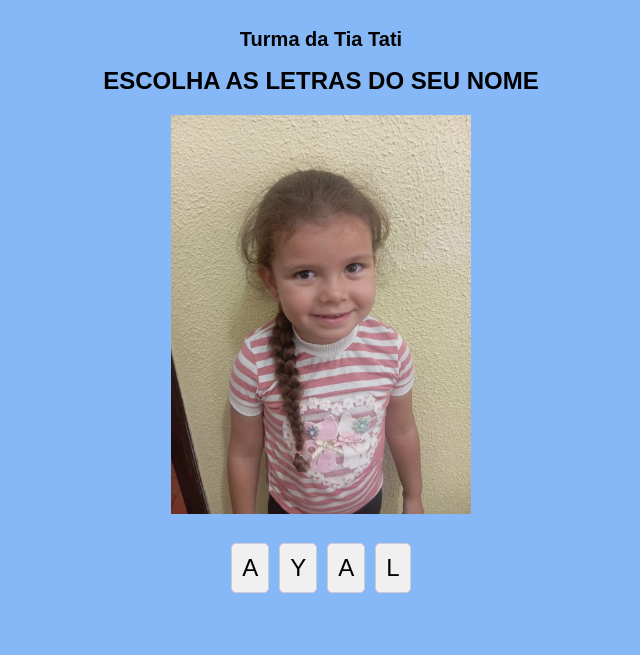
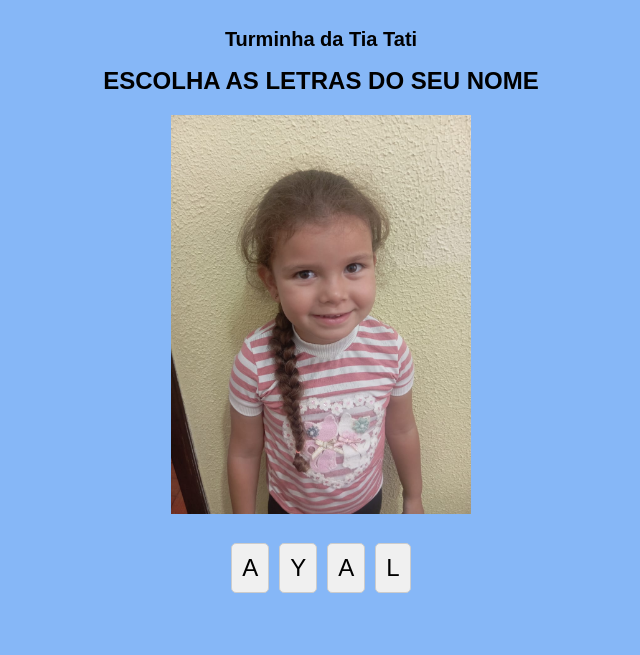
Before and after one commit to destrogabriel/CSJI_Anagrama, a plain HTML site: page index.html in a window 1280 px wide. Shown: the top 655 px of the page, without its empty margins (319-959 px from the left). Drawn offline with Linux system fonts and the light colour scheme.

Commit message:
Update index.html

```diff
--- a/index.html
+++ b/index.html
@@ -3,7 +3,7 @@
 <head>
     <meta charset="UTF-8">
     <meta name="viewport" content="width=device-width, initial-scale=1.0">
-    <title>Anagrama CSJI - Turma da Tia Tati</title>
+    <title>Anagrama CSJI</title>
     <style>
         body {
             font-family: Arial, sans-serif;
@@ -87,7 +87,7 @@
     </style>
 </head>
 <body>
-    <div id="currentClass">Turma da Tia Tati</div>
+    <div id="currentClass">Turminha da Tia Tati</div>
     <h1>ESCOLHA AS LETRAS DO SEU NOME</h1>
     <div id="container">
         <img id="studentImage" src="" alt="Aluno">
```
